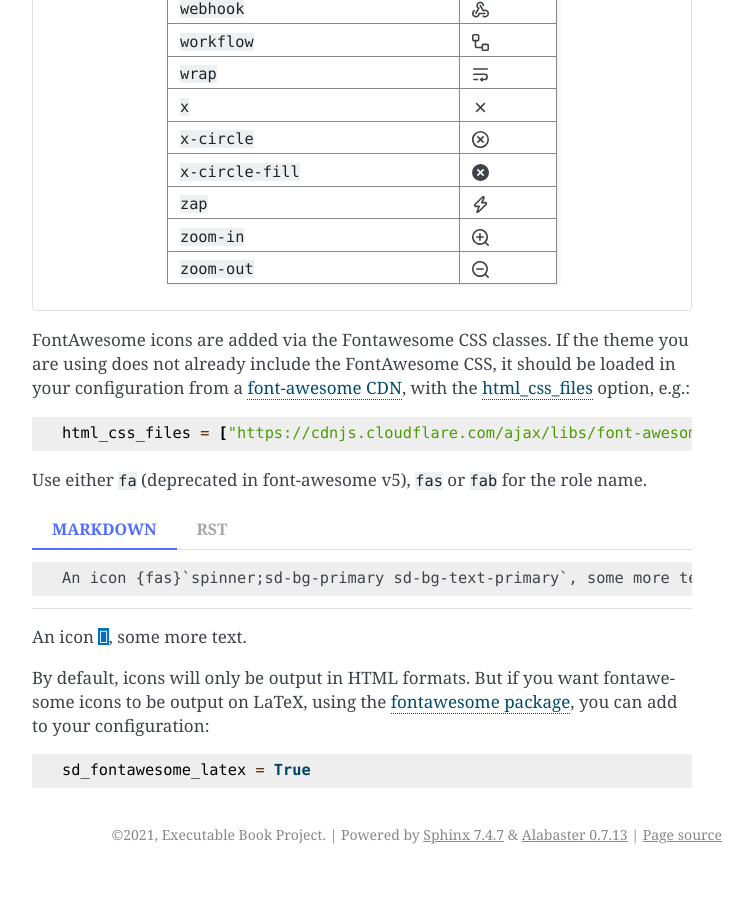
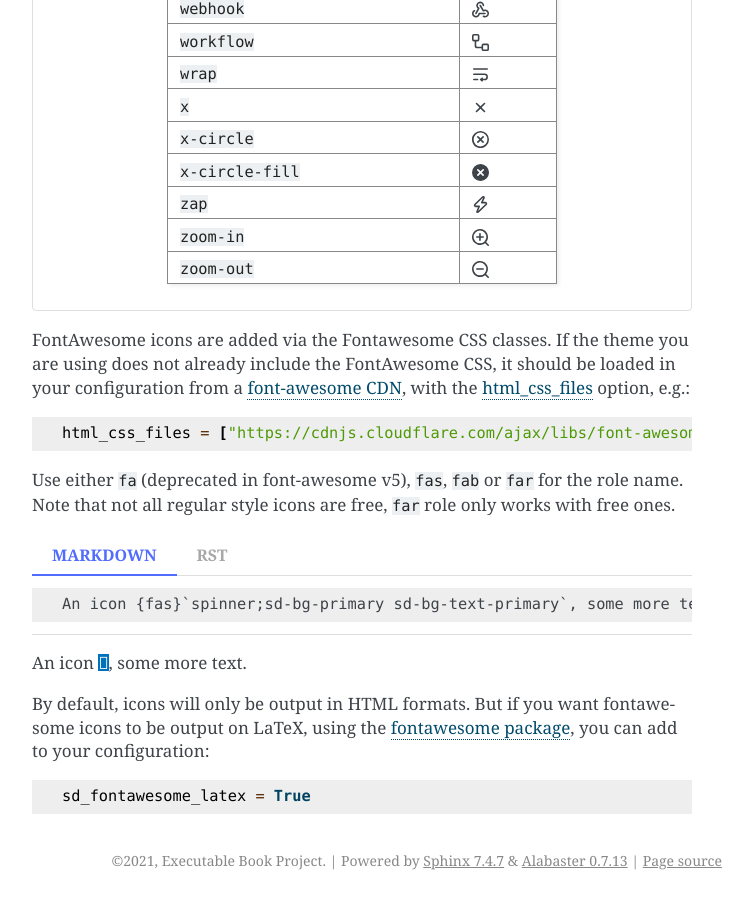
Before and after one commit to executablebooks/sphinx-design, a Sphinx documentation site: the page built from docs/badges_buttons.md, in a window 1280 px wide and 900 px high, scrolled down 16103 px. Shown: the whole window, without its empty margins (388-1141 px from the left). Built offline with Sphinx 7.4.7, drawn with Linux system fonts in a browser that asks for light colours; before the commit the page ends 16977 px from its top, so only the background shows below that.

Commit message:
add far role

`````diff
--- a/docs/badges_buttons.md
+++ b/docs/badges_buttons.md
@@ -208,7 +208,8 @@ If the theme you are using does not already include the FontAwesome CSS, it shou
 html_css_files = ["https://cdnjs.cloudflare.com/ajax/libs/font-awesome/5.15.3/css/fontawesome.min.css"]
 ```
 
-Use either `fa` (deprecated in font-awesome v5), `fas` or `fab` for the role name.
+Use either `fa` (deprecated in font-awesome v5), `fas`, `fab` or `far` for the role name.
+Note that not all regular style icons are free, `far` role only works with free ones.
 
 ````{tab-set-code}
 ```markdown
`````
Also changed, not shown: 1 other file.
